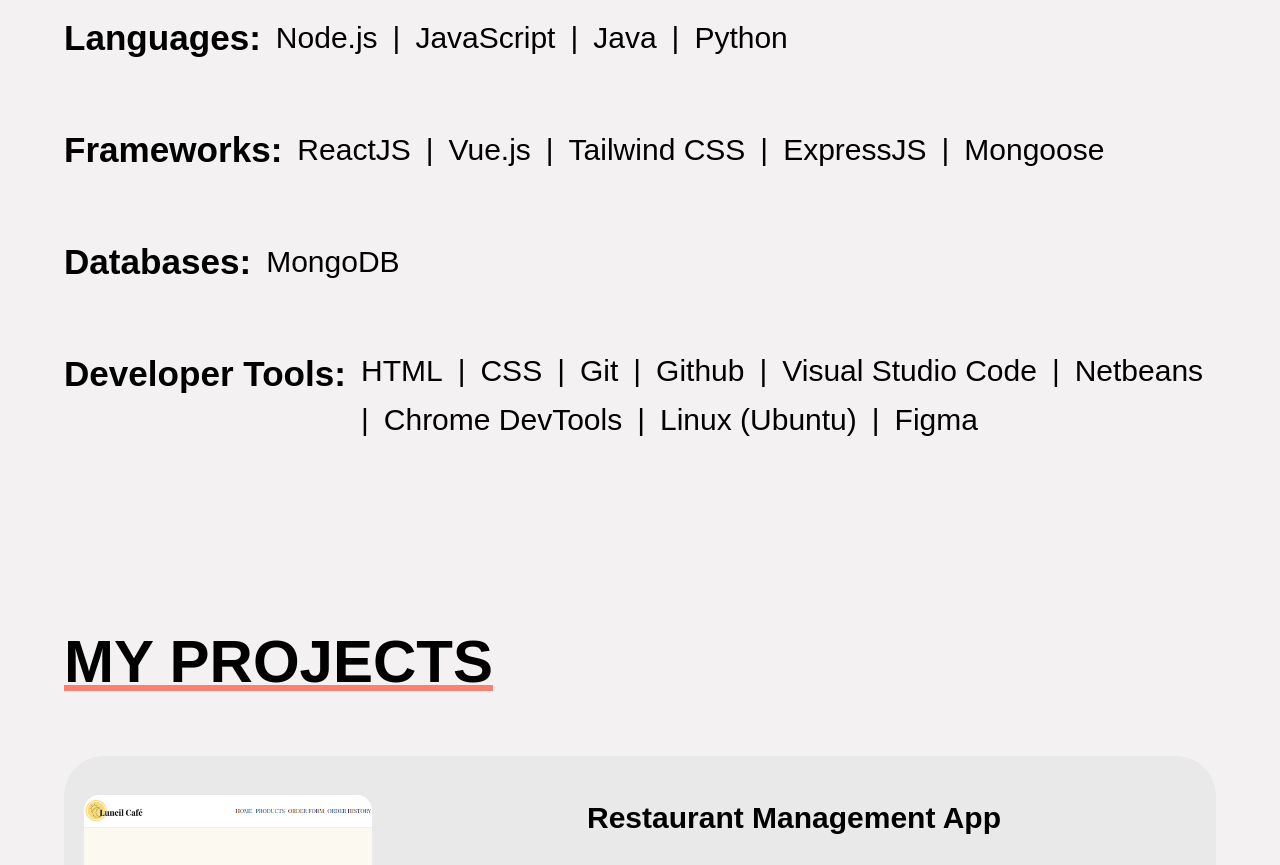
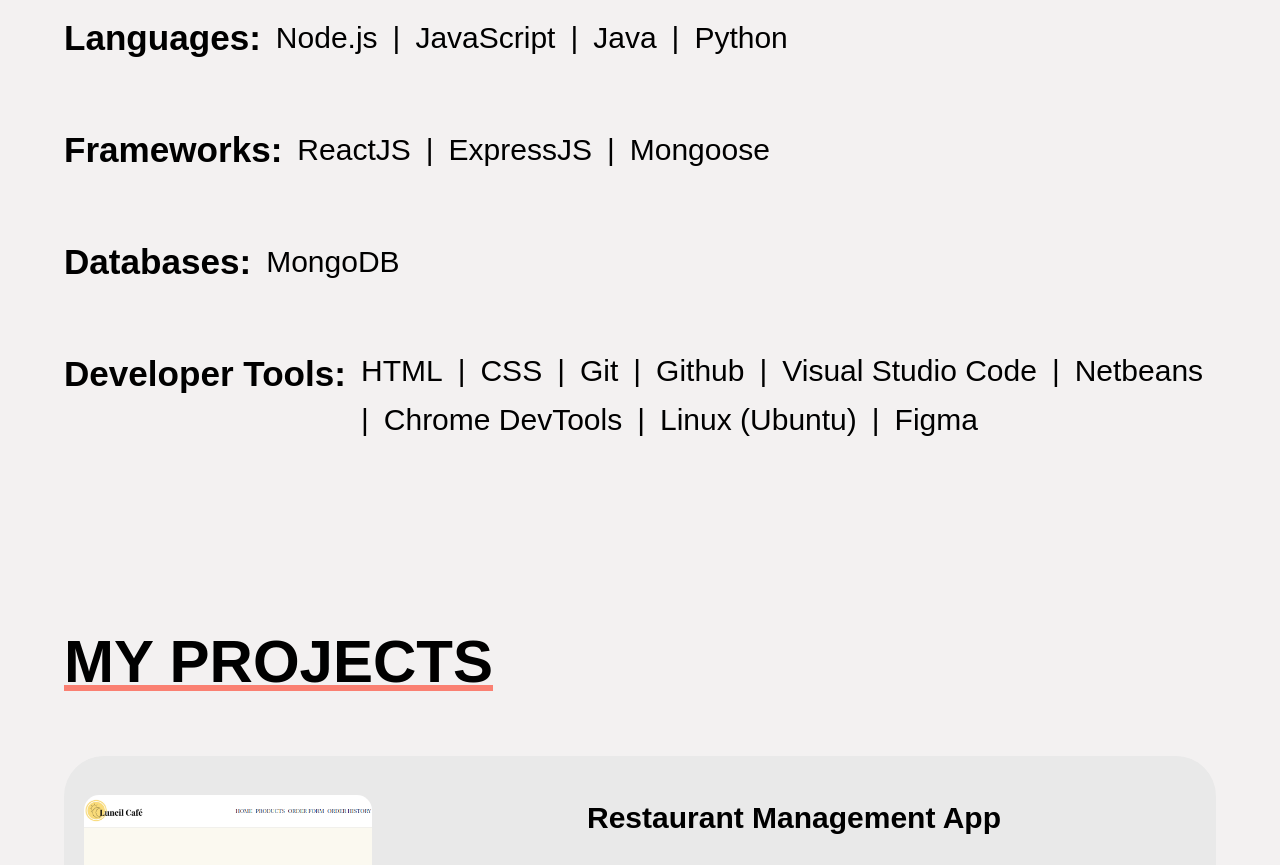
Before and after one commit to SSenarath/ssenarath.github.io, a React (Create React App) app: page / in a window 1280 px wide. Shown: the part 1100-1965 px from the top of the page. Built offline with nearby package versions, Linux system fonts and the light colour scheme.

Commit message:
Revert "Add TaiwindCSS and Vue.js to skills and tools section"
This reverts commit 9ada20670f505e4175abadd94c5d56974900bc73.

```diff
--- a/src/components/Skills.js
+++ b/src/components/Skills.js
@@ -18,10 +18,6 @@
                     <div className="skill-category">
                         <h3>Frameworks: </h3>
                         <p>ReactJS</p>
-                        <p>|</p>
-                        <p>Vue.js</p>
-                        <p>|</p>
-                        <p>Tailwind CSS</p>
                         <p>|</p>
                         <p>ExpressJS</p>
                         <p>|</p>
```
